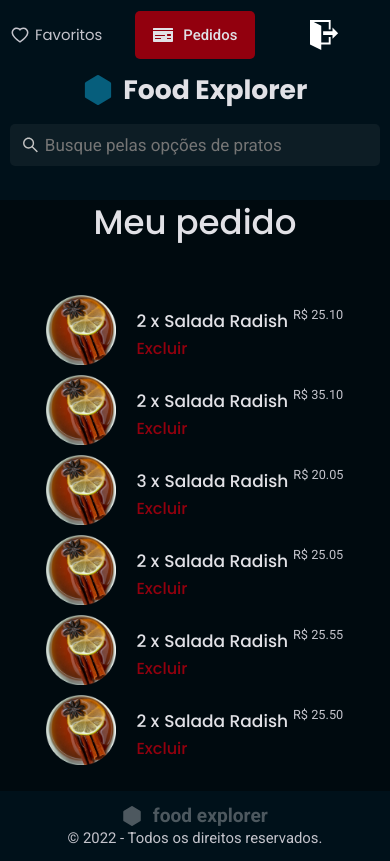
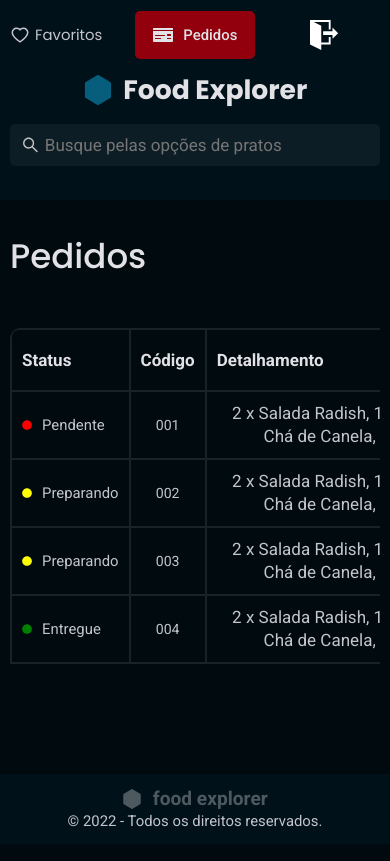
Before and after one commit to EduardoNGomes/Front_end_Explorer_Food, a React (Vite) app: page / in a window 390 px wide. Built offline with nearby package versions, Linux system fonts and the light colour scheme.

Commit message:
Create page Orders  mobile version

```diff
--- a/src/main.jsx
+++ b/src/main.jsx
@@ -19,7 +19,7 @@ ReactDOM.createRoot(document.getElementById('root')).render(
   <React.StrictMode>
     <ThemeProvider theme={theme}>
       <GlobalStyle/>
-      <Payment/>
+      <Orders/>
     </ThemeProvider>
   </React.StrictMode>
 )
--- a/src/pages/Orders/style.js
+++ b/src/pages/Orders/style.js
@@ -4,19 +4,32 @@ export const Container = styled.div`
   width: 100%;
   height: 100vh;
   display: grid;
-  grid-template-rows: 70px auto 50px;
+  grid-template-rows: 100px auto 70px;
+
   grid-template-areas:
     'header'
     'content'
     'footer';
+
+  @media (max-width: 1024px) {
+    grid-template-rows: 200px auto 70px;
+  }
+  @media (max-width: 400px) {
+    grid-template-rows: auto auto 70px;
+  }
 `
 
 export const Content = styled.div`
   grid-area: content;
 
-  margin: 50px auto;
+  padding: 0 10px;
+  margin: 0 auto;
+
   width: 100%;
-  max-width: 1120px;
+  max-width: 1280px;
+  height: 60vh;
+
+  overflow-y: auto;
 
   h2 {
     color: ${({ theme }) => theme.COLORS.COLOR_TEXT_WHITE};
@@ -47,6 +60,10 @@ export const Content = styled.div`
     border-top-left-radius: 10px;
     border-top-right-radius: 10px;
     width: 100%;
+    min-width: 680px;
+
+    overflow-x: auto;
+    margin-bottom: 10px;
   }
 
   th {
@@ -82,4 +99,11 @@ export const Content = styled.div`
     font-weight: 400;
     line-height: 22px;
   }
+  @media (max-width: 1000px) {
+    th,
+    td,
+    select {
+      padding: 10px;
+    }
+  }
 `
```
